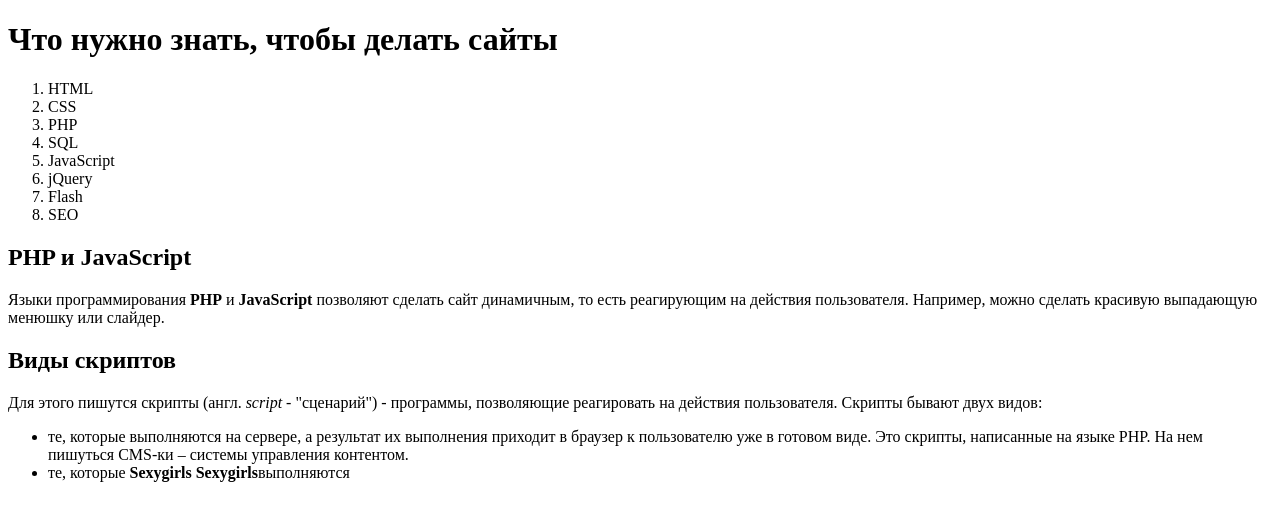
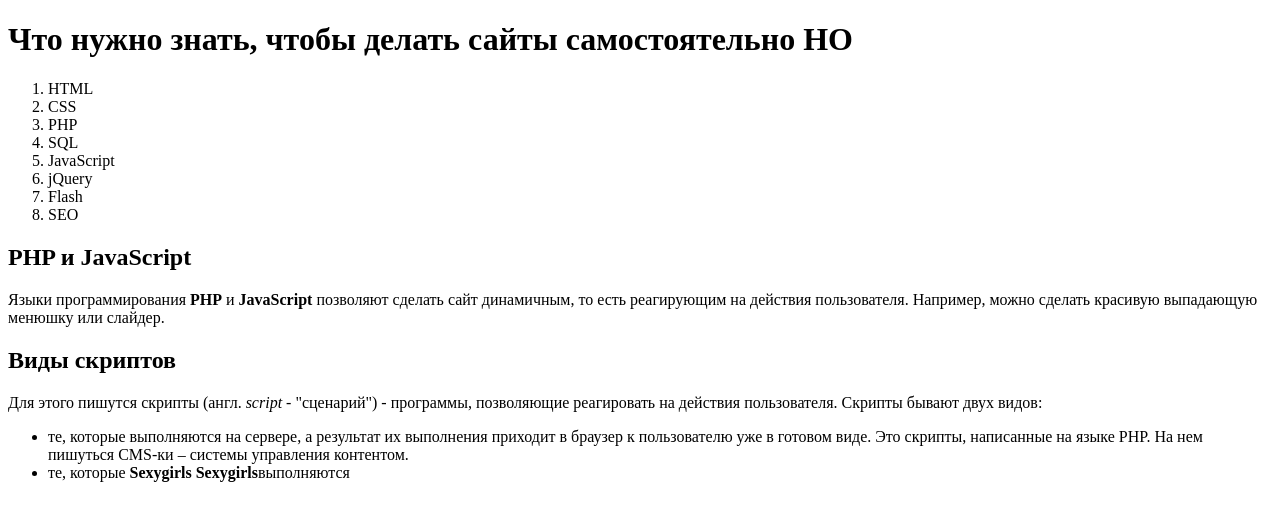
Before and after one commit to filanovichandrey1988/belhard, a plain HTML site: page nigth.html in a window 1280 px wide. Drawn offline with Linux system fonts and the light colour scheme.

Commit message:
добавление слова в зашлавии and "HO"

```diff
--- a/nigth.html
+++ b/nigth.html
@@ -6,7 +6,7 @@
     <title>Document</title>
   </head>
   <body>
-    <h1>Что нужно знать, чтобы делать сайты</h1>
+    <h1>Что нужно знать, чтобы делать сайты самостоятельно HO</h1>
     <ol>
       <li>HTML</li>
       <li>CSS</li>
```
